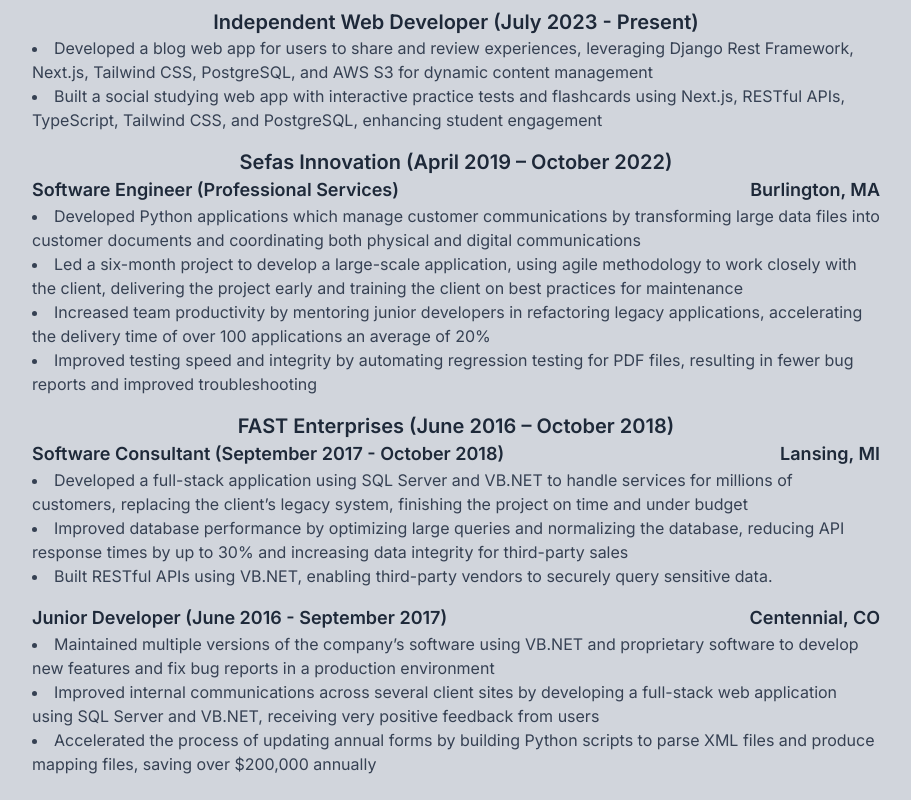
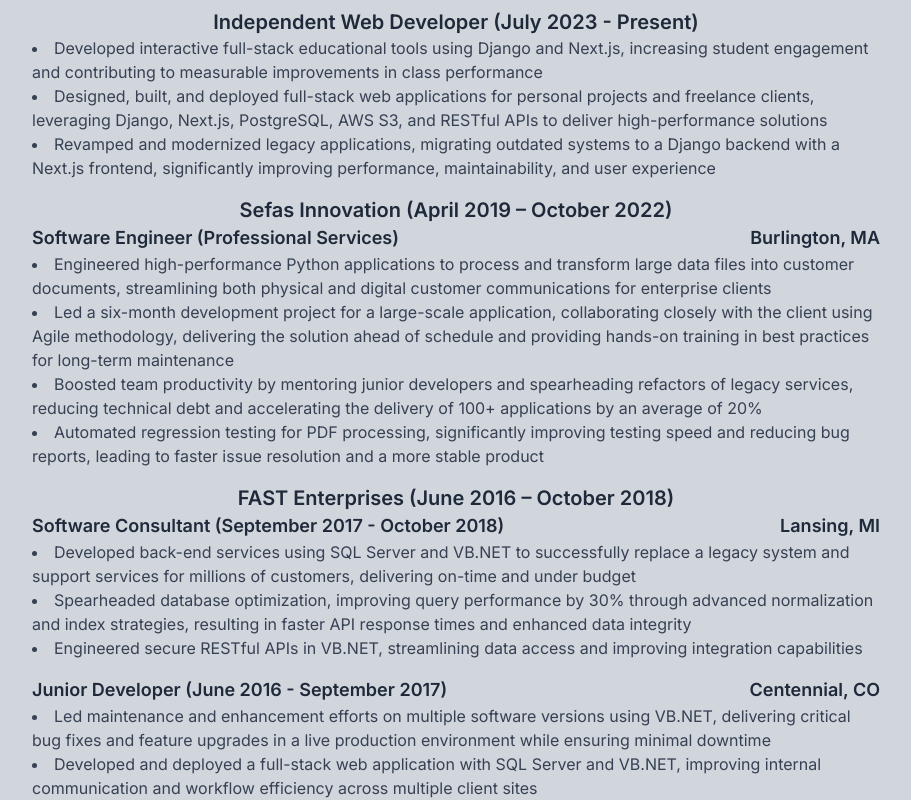
Before and after one commit to tmkim/mintaetou_bio, a Next.js app in the folder portfolio/mintaetou/: page /Resume in a window 1280 px wide. Shown: the part 420-1220 px from the top of the page, without its empty margins (184-1095 px from the left). Built offline with nearby package versions, Linux system fonts and the light colour scheme; a web font is replaced by a local one.

Commit message:
update resume

```diff
--- a/portfolio/mintaetou/src/app/Resume/page.tsx
+++ b/portfolio/mintaetou/src/app/Resume/page.tsx
@@ -43,8 +43,15 @@
           </div>
           <p className="text-gray-600"></p>
           <ul className="list-disc list-inside text-gray-700">
-            <li>Developed a blog web app for users to share and review experiences, leveraging Django Rest Framework, Next.js, Tailwind CSS, PostgreSQL, and AWS S3 for dynamic content management</li>
-            <li>Built a social studying web app with interactive practice tests and flashcards using Next.js, RESTful APIs, TypeScript, Tailwind CSS, and PostgreSQL, enhancing student engagement</li>
+            <li>
+              Developed interactive full-stack educational tools using Django and Next.js, increasing student engagement and contributing to measurable improvements in class performance
+            </li>
+            <li>
+              Designed, built, and deployed full-stack web applications for personal projects and freelance clients, leveraging Django, Next.js, PostgreSQL, AWS S3, and RESTful APIs to deliver high-performance solutions
+            </li>
+            <li>
+              Revamped and modernized legacy applications, migrating outdated systems to a Django backend with a Next.js frontend, significantly improving performance, maintainability, and user experience
+            </li>
           </ul>
         </div>
 
@@ -59,10 +66,18 @@
           <h2 className="text-lg font-semibold"></h2>
           <p className="text-gray-600"></p>
           <ul className="list-disc list-inside text-gray-700">
-            <li>Developed Python applications which manage customer communications by transforming large data files into customer documents and coordinating both physical and digital communications</li>
-            <li>Led a six-month project to develop a large-scale application, using agile methodology to work closely with the client, delivering the project early and training the client on best practices for maintenance</li>
-            <li>Increased team productivity by mentoring junior developers in refactoring legacy applications, accelerating the delivery time of over 100 applications an average of 20%</li>
-            <li>Improved testing speed and integrity by automating regression testing for PDF files, resulting in fewer bug reports and improved troubleshooting</li>
+            <li>
+              Engineered high-performance Python applications to process and transform large data files into customer documents, streamlining both physical and digital customer communications for enterprise clients
+            </li>
+            <li>
+              Led a six-month development project for a large-scale application, collaborating closely with the client using Agile methodology, delivering the solution ahead of schedule and providing hands-on training in best practices for long-term maintenance
+            </li>
+            <li>
+              Boosted team productivity by mentoring junior developers and spearheading refactors of legacy services, reducing technical debt and accelerating the delivery of 100+ applications by an average of 20%
+            </li>
+            <li>
+              Automated regression testing for PDF processing, significantly improving testing speed and reducing bug reports, leading to faster issue resolution and a more stable product
+            </li>
           </ul>
         </div>
 
@@ -75,9 +90,15 @@
             <h2 className="text-lg font-semibold">Lansing, MI</h2>
           </div>
           <ul className="list-disc list-inside text-gray-700">
-            <li>Developed a full-stack application using SQL Server and VB.NET to handle services for millions of customers, replacing the client’s legacy system, finishing the project on time and under budget</li>
-            <li>Improved database performance by optimizing large queries and normalizing the database, reducing API response times by up to 30% and increasing data integrity for third-party sales</li>
-            <li>Built RESTful APIs using VB.NET, enabling third-party vendors to securely query sensitive data.</li>
+            <li>
+              Developed back-end services using SQL Server and VB.NET to successfully replace a legacy system and support services for millions of customers, delivering on-time and under budget
+            </li>
+            <li>
+              Spearheaded database optimization, improving query performance by 30% through advanced normalization and index strategies, resulting in faster API response times and enhanced data integrity
+            </li>
+            <li>
+              Engineered secure RESTful APIs in VB.NET, streamlining data access and improving integration capabilities
+            </li>
           </ul>
         </div>
 
@@ -87,9 +108,12 @@
             <h2 className="text-lg font-semibold">Centennial, CO</h2>
           </div>
           <ul className="list-disc list-inside text-gray-700">
-            <li>Maintained multiple versions of the company’s software using VB.NET and proprietary software to develop new features and fix bug reports in a production environment</li>
-            <li>Improved internal communications across several client sites by developing a full-stack web application using SQL Server and VB.NET, receiving very positive feedback from users</li>
-            <li>Accelerated the process of updating annual forms by building Python scripts to parse XML files and produce mapping files, saving over $200,000 annually</li>
+            <li>
+              Led maintenance and enhancement efforts on multiple software versions using VB.NET, delivering critical bug fixes and feature upgrades in a live production environment while ensuring minimal downtime
+            </li>
+            <li>
+              Developed and deployed a full-stack web application with SQL Server and VB.NET, improving internal communication and workflow efficiency across multiple client sites
+            </li>
           </ul>
         </div>
       </section>
```
